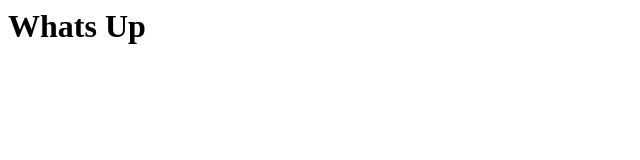
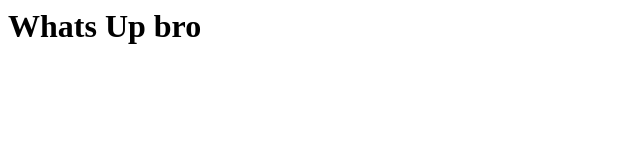
Before and after one commit to nenadben/folder1, a plain HTML site: page index.html in a window 1280 px wide. Shown: the full height of the page, 0-640 px from the left. Drawn offline with Linux system fonts and the light colour scheme.

Commit message:
Update index.html

```diff
--- a/index.html
+++ b/index.html
@@ -1 +1 @@
-<h1>Whats Up</h1>
+<h1>Whats Up bro</h1>
```
